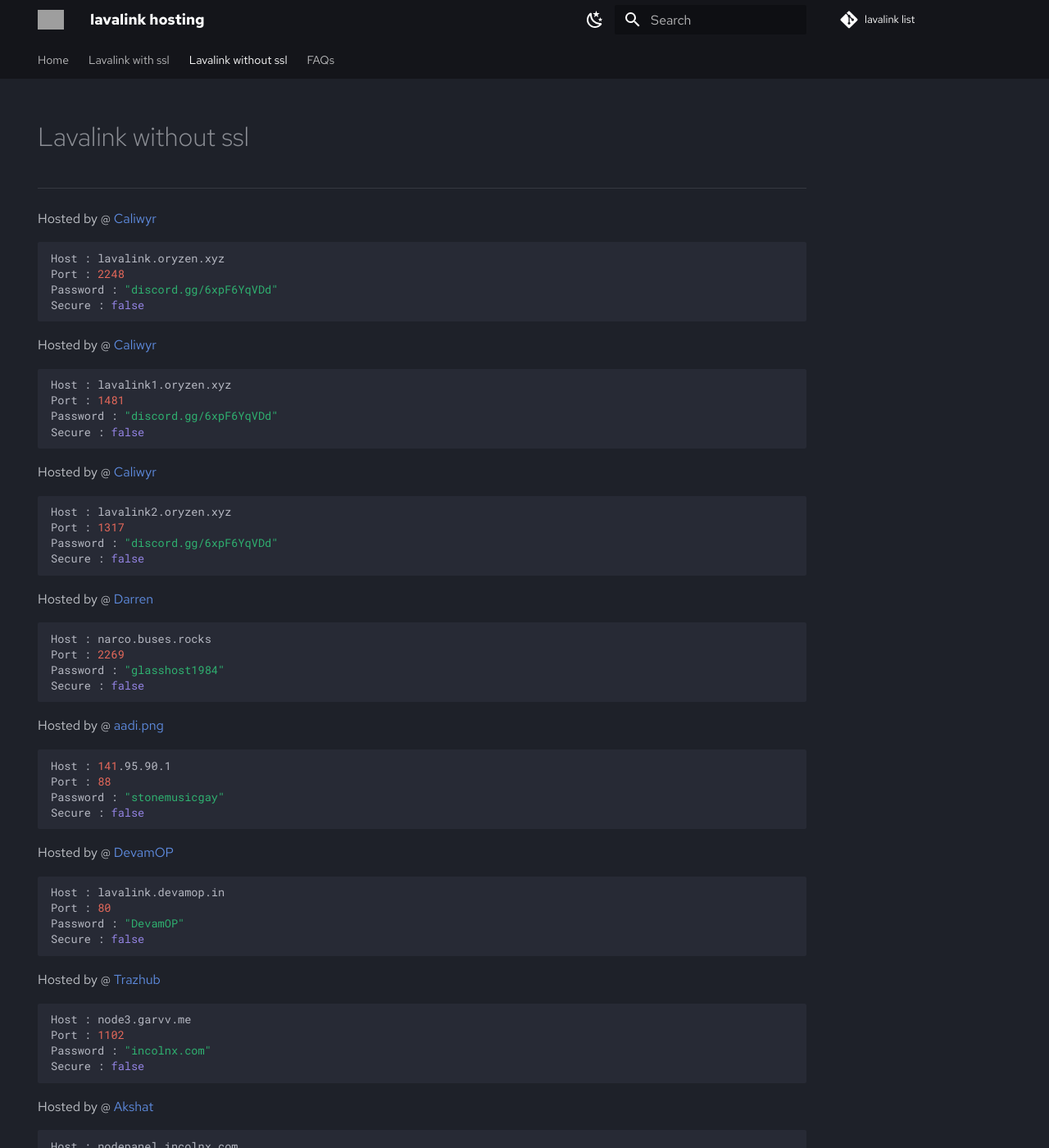
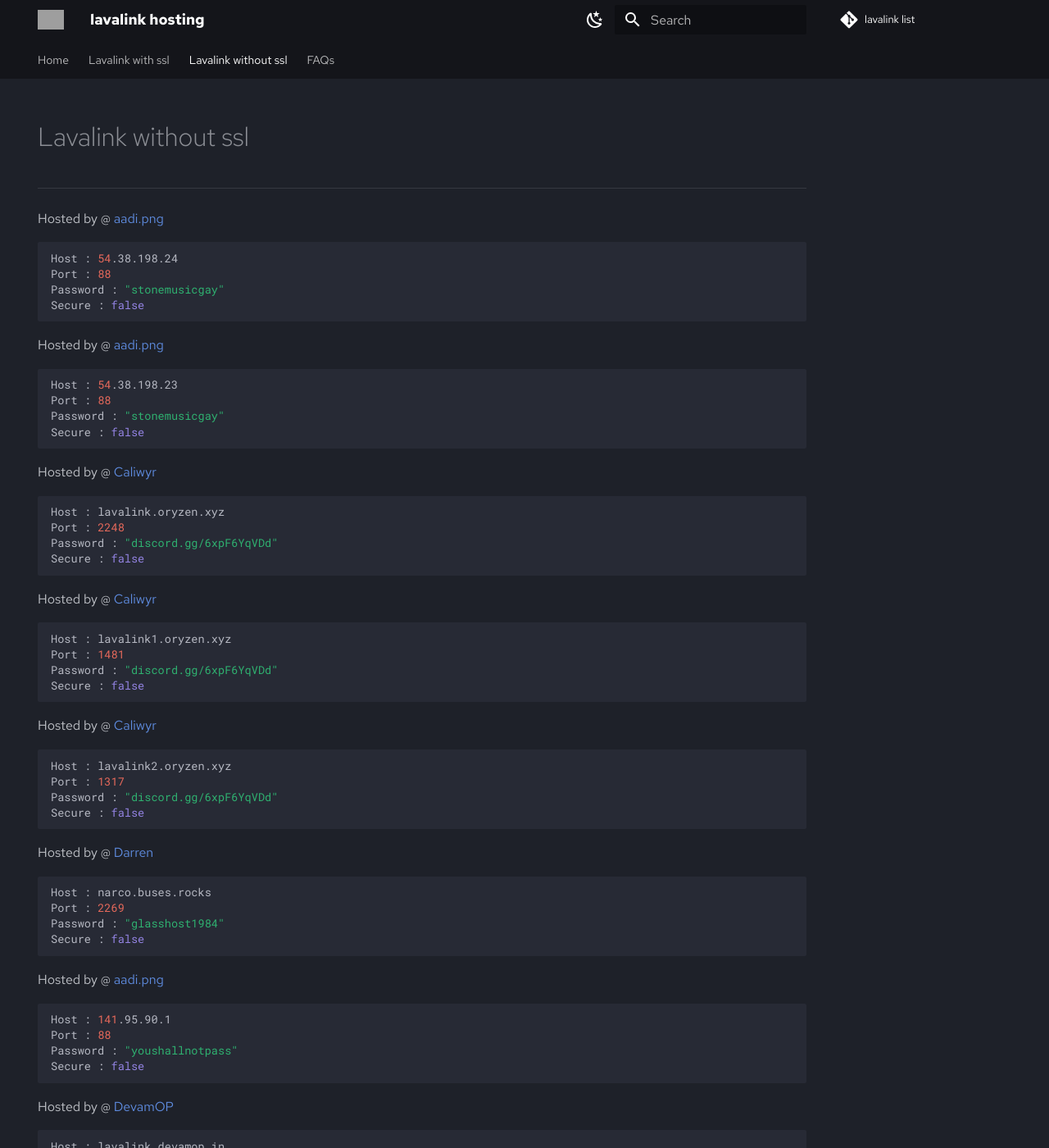
Before and after one commit to DarrenOfficial/lavalink-list, an MkDocs documentation site: the page built from docs/NoSSL/lavalink-without-ssl.md, in a window 1280 px wide and 1400 px high. Shown: the whole window at 82% size. Built offline with MkDocs 1.6.1 and Material for MkDocs 9.7.7, drawn with Linux system fonts in a browser that asks for light colours; comment, search, counter and statistics services are not loaded; grey boxes are pictures that could not be loaded.

Commit message:
New Nodes (#342)
- removed old node
- added 2 new nodes

````diff
--- a/docs/NoSSL/lavalink-without-ssl.md
+++ b/docs/NoSSL/lavalink-without-ssl.md
@@ -7,6 +7,22 @@ description: Without SSL should work out of the box!
 <div data-ea-style="stickybox" class="dark horizontal" data-ea-publisher="darrennathanaelcom" data-ea-type="image"></div>
 
 ---
+Hosted by @ [aadi.png](https://discord.gg/stonemusic)
+```bash
+Host : 54.38.198.24
+Port : 88
+Password : "stonemusicgay"
+Secure : false
+```
+
+Hosted by @ [aadi.png](https://discord.gg/stonemusic)
+```bash
+Host : 54.38.198.23
+Port : 88
+Password : "stonemusicgay"
+Secure : false
+```
+
 Hosted by @ [Caliwyr](https://discord.gg/6xpF6YqVDd)
 ```bash
 Host : lavalink.oryzen.xyz
@@ -43,7 +59,7 @@ Hosted by @ [aadi.png](https://discord.gg/stonemusic)
 ```bash
 Host : 141.95.90.1
 Port : 88
-Password : "stonemusicgay"
+Password : "youshallnotpass"
 Secure : false
 ```
 
````
